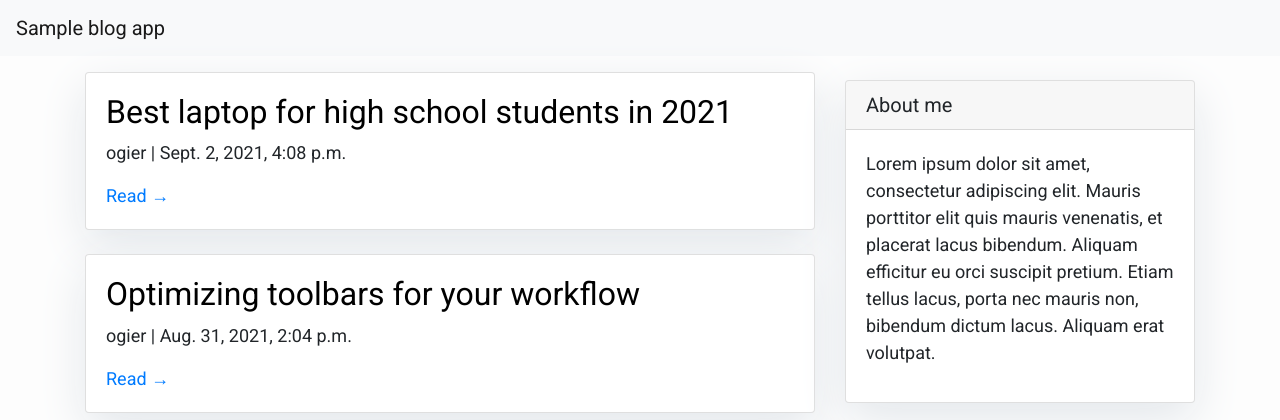
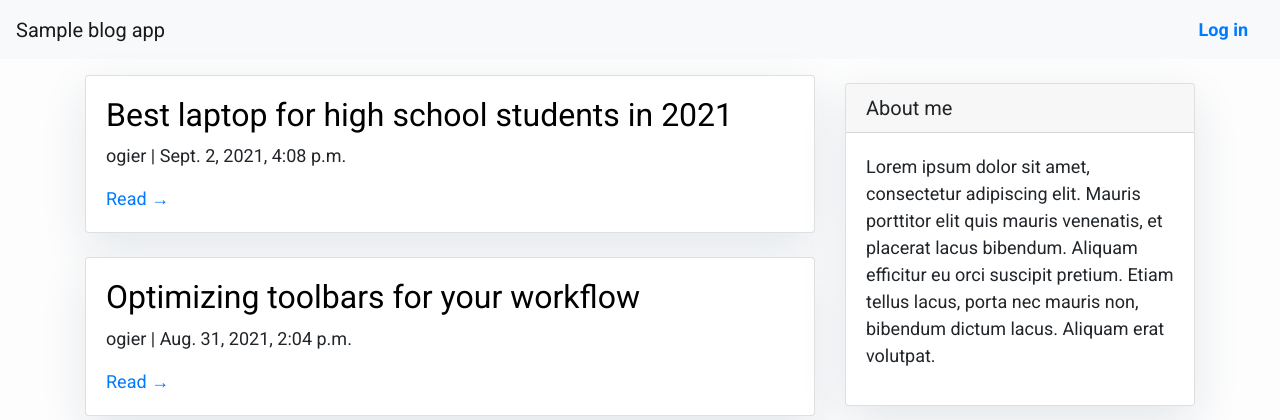
Before and after one commit to bstopyra/django_blog, a Django app: page / in a window 1280 px wide. Shown: the top 420 px of the page. Run offline with Django 3.2, Linux system fonts and the light colour scheme; data comes from the database, SQL or seed files in the repository; both versions use the stored data as it was after the commit; some libraries are stand-ins or nearby versions.

Commit message:
log in/log out module added

```diff
--- a/blog/views.py
+++ b/blog/views.py
@@ -3,6 +3,7 @@ from django.views import generic
 from .models import Post
 from .forms import CommentForm
 from django.shortcuts import render, get_object_or_404
+from django.contrib.auth import logout
 
 
 class PostList(generic.ListView):
@@ -39,3 +40,8 @@ def post_detail(request, slug):
             'comment_form': comment_form
         }
     )
+
+
+def logout_view(request):
+    if request.user.is_authenticated:
+        console.log('test')
--- a/templates/base.html
+++ b/templates/base.html
@@ -29,6 +29,13 @@
       <div>
         <a class="navbar-brand" href="{% url 'home' %}">Sample blog app</a>
       </div>
+      <div>
+        {% if request.user.is_authenticated %}
+          <a class="nav-link text-black font-weight-bold" href="{% url 'admin:logout' %}">Log out</a>
+        {% else %}
+          <a class="nav-link text-black font-weight-bold" href="{% url 'admin:logout' %}">Log in</a>
+        {% endif %}
+      </div>
     </nav>
 
     {% block content %} {% endblock content %}
```
Also changed, not shown: db.sqlite3.
